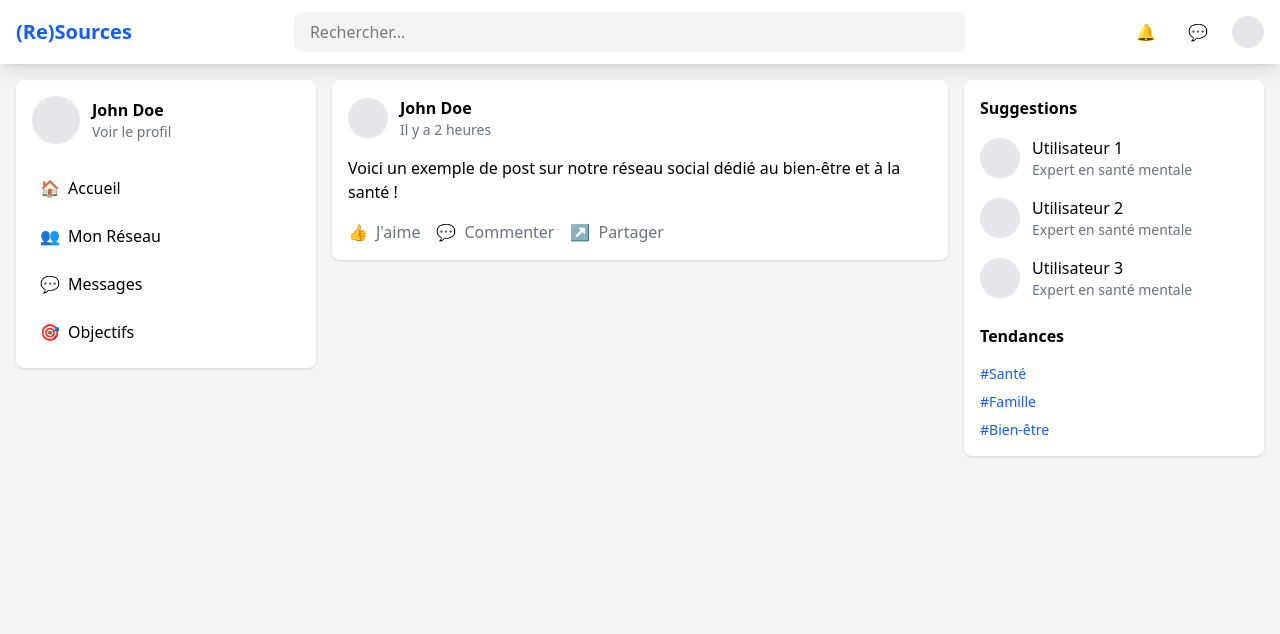
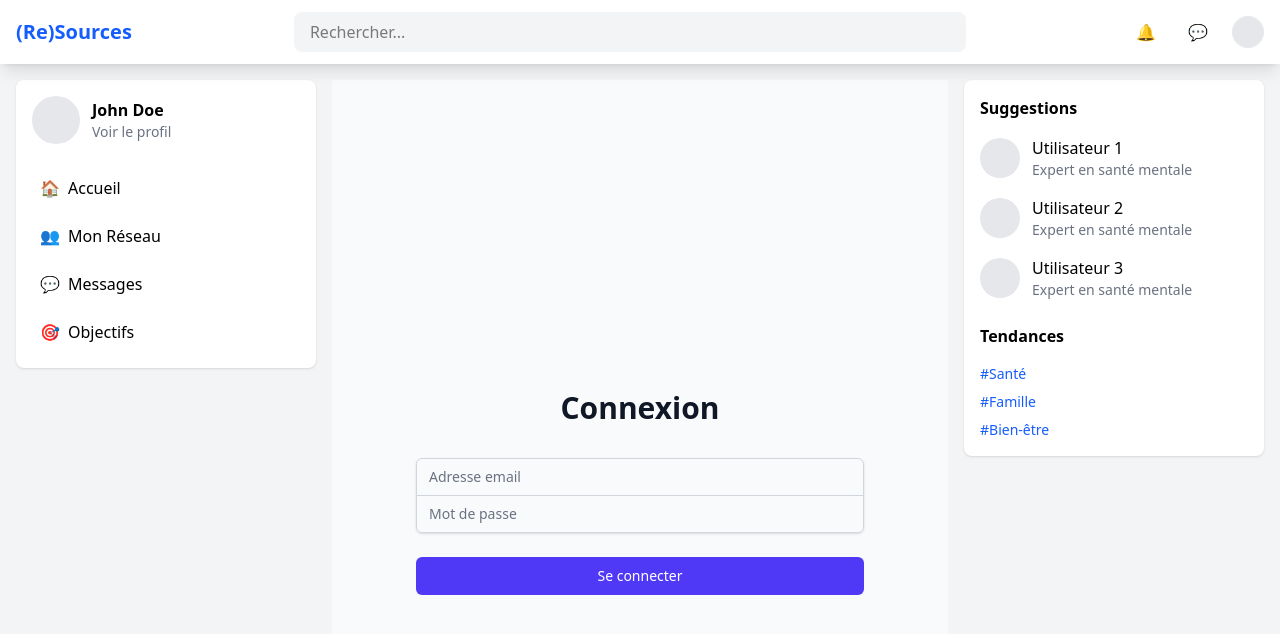
Before and after one commit to RE-Source-Relationnelle/application, a React (Vite) app in the folder frontend/: page /login in a window 1280 px wide. Shown: the top 634 px of the page. Built offline with nearby package versions, Linux system fonts and the light colour scheme.

Commit message:
Add login and feed refs: #44

```diff
--- a/frontend/src/App.tsx
+++ b/frontend/src/App.tsx
@@ -1,39 +1,15 @@
-import MainLayout from './components/layout/MainLayout'
+import { BrowserRouter as Router, Routes, Route } from 'react-router-dom'
+import Login from './views/auth/Login'
+import Feed from './views/Feed'
 
 function App() {
   return (
-    <MainLayout>
-      {/* Contenu du feed principal */}
-      <div className="space-y-4">
-        {/* Example post */}
-        <div className="bg-white rounded-lg shadow p-4">
-          <div className="flex items-center space-x-3 mb-4">
-            <div className="w-10 h-10 rounded-full bg-gray-200"></div>
-            <div>
-              <h3 className="font-semibold">John Doe</h3>
-              <p className="text-sm text-gray-500">Il y a 2 heures</p>
-            </div>
-          </div>
-          <p className="mb-4">
-            Voici un exemple de post sur notre réseau social dédié au bien-être et à la santé !
-          </p>
-          <div className="flex items-center space-x-4 text-gray-500">
-            <button className="flex items-center space-x-2 hover:text-blue-600">
-              <span>👍</span>
-              <span>J'aime</span>
-            </button>
-            <button className="flex items-center space-x-2 hover:text-blue-600">
-              <span>💬</span>
-              <span>Commenter</span>
-            </button>
-            <button className="flex items-center space-x-2 hover:text-blue-600">
-              <span>↗️</span>
-              <span>Partager</span>
-            </button>
-          </div>
-        </div>
-      </div>
-    </MainLayout>
+    <Router>
+      <Routes>
+        <Route path="/login" element={<Login />} />
+        <Route path="/" element={<Feed />} />
+      </Routes>
+    </Router>
   )
 }
 
--- /dev/null
+++ b/frontend/src/views/Feed.tsx
@@ -0,0 +1,39 @@
+import MainLayout from '../components/layout/MainLayout'
+
+const Feed = () => {
+  return (
+    <MainLayout>
+      <div className="space-y-4">
+        {/* Example post */}
+        <div className="bg-white rounded-lg shadow p-4">
+          <div className="flex items-center space-x-3 mb-4">
+            <div className="w-10 h-10 rounded-full bg-gray-200"></div>
+            <div>
+              <h3 className="font-semibold">John Doe</h3>
+              <p className="text-sm text-gray-500">Il y a 2 heures</p>
+            </div>
+          </div>
+          <p className="mb-4">
+            Voici un exemple de post sur notre réseau social dédié au bien-être et à la santé !
+          </p>
+          <div className="flex items-center space-x-4 text-gray-500">
+            <button className="flex items-center space-x-2 hover:text-blue-600">
+              <span>👍</span>
+              <span>J'aime</span>
+            </button>
+            <button className="flex items-center space-x-2 hover:text-blue-600">
+              <span>💬</span>
+              <span>Commenter</span>
+            </button>
+            <button className="flex items-center space-x-2 hover:text-blue-600">
+              <span>↗️</span>
+              <span>Partager</span>
+            </button>
+          </div>
+        </div>
+      </div>
+    </MainLayout>
+  )
+}
+
+export default Feed
--- /dev/null
+++ b/frontend/src/views/auth/Login.tsx
@@ -0,0 +1,85 @@
+import MainLayout from "../../components/layout/MainLayout"
+import { useState, FormEvent } from 'react'
+
+const Login = () => {
+  const [email, setEmail] = useState('')
+  const [password, setPassword] = useState('')
+  const [error, setError] = useState('')
+
+  const handleSubmit = async (e: FormEvent) => {
+    e.preventDefault()
+    setError('')
+
+    try {
+      // TODO: Implémenter la logique de connexion avec l'API
+      console.log('Login attempt with:', { email, password })
+    } catch (err) {
+      setError('Échec de la connexion. Veuillez réessayer.')
+    }
+  }
+
+  return (
+    <MainLayout>
+      <div className="min-h-screen flex items-center justify-center bg-gray-50 py-12 px-4 sm:px-6 lg:px-8">
+        <div className="max-w-md w-full space-y-8">
+          <div>
+            <h2 className="mt-6 text-center text-3xl font-extrabold text-gray-900">
+              Connexion
+            </h2>
+          </div>
+          <form className="mt-8 space-y-6" onSubmit={handleSubmit}>
+            <div className="rounded-md shadow-sm -space-y-px">
+              <div>
+                <label htmlFor="email" className="sr-only">
+                  Adresse email
+                </label>
+                <input
+                  id="email"
+                  name="email"
+                  type="email"
+                  required
+                  className="appearance-none rounded-none relative block w-full px-3 py-2 border border-gray-300 placeholder-gray-500 text-gray-900 rounded-t-md focus:outline-none focus:ring-indigo-500 focus:border-indigo-500 focus:z-10 sm:text-sm"
+                  placeholder="Adresse email"
+                  value={email}
+                  onChange={(e) => setEmail(e.target.value)}
+                />
+              </div>
+              <div>
+                <label htmlFor="password" className="sr-only">
+                  Mot de passe
+                </label>
+                <input
+                  id="password"
+                  name="password"
+                  type="password"
+                  required
+                  className="appearance-none rounded-none relative block w-full px-3 py-2 border border-gray-300 placeholder-gray-500 text-gray-900 rounded-b-md focus:outline-none focus:ring-indigo-500 focus:border-indigo-500 focus:z-10 sm:text-sm"
+                  placeholder="Mot de passe"
+                  value={password}
+                  onChange={(e) => setPassword(e.target.value)}
+                />
+              </div>
+            </div>
+
+            {error && (
+              <div className="text-red-500 text-sm text-center">
+                {error}
+              </div>
+            )}
+
+            <div>
+              <button
+                type="submit"
+                className="group relative w-full flex justify-center py-2 px-4 border border-transparent text-sm font-medium rounded-md text-white bg-indigo-600 hover:bg-indigo-700 focus:outline-none focus:ring-2 focus:ring-offset-2 focus:ring-indigo-500"
+              >
+                Se connecter
+              </button>
+            </div>
+          </form>
+        </div>
+      </div>
+    </MainLayout>
+  )
+}
+
+export default Login
--- a/frontend/vite.config.ts
+++ b/frontend/vite.config.ts
@@ -4,6 +4,9 @@
 
 // https://vite.dev/config/
 export default defineConfig({
+  server: {
+    port: 3000,
+  },
   plugins: [
     react(),
     tailwindcss(),
```
